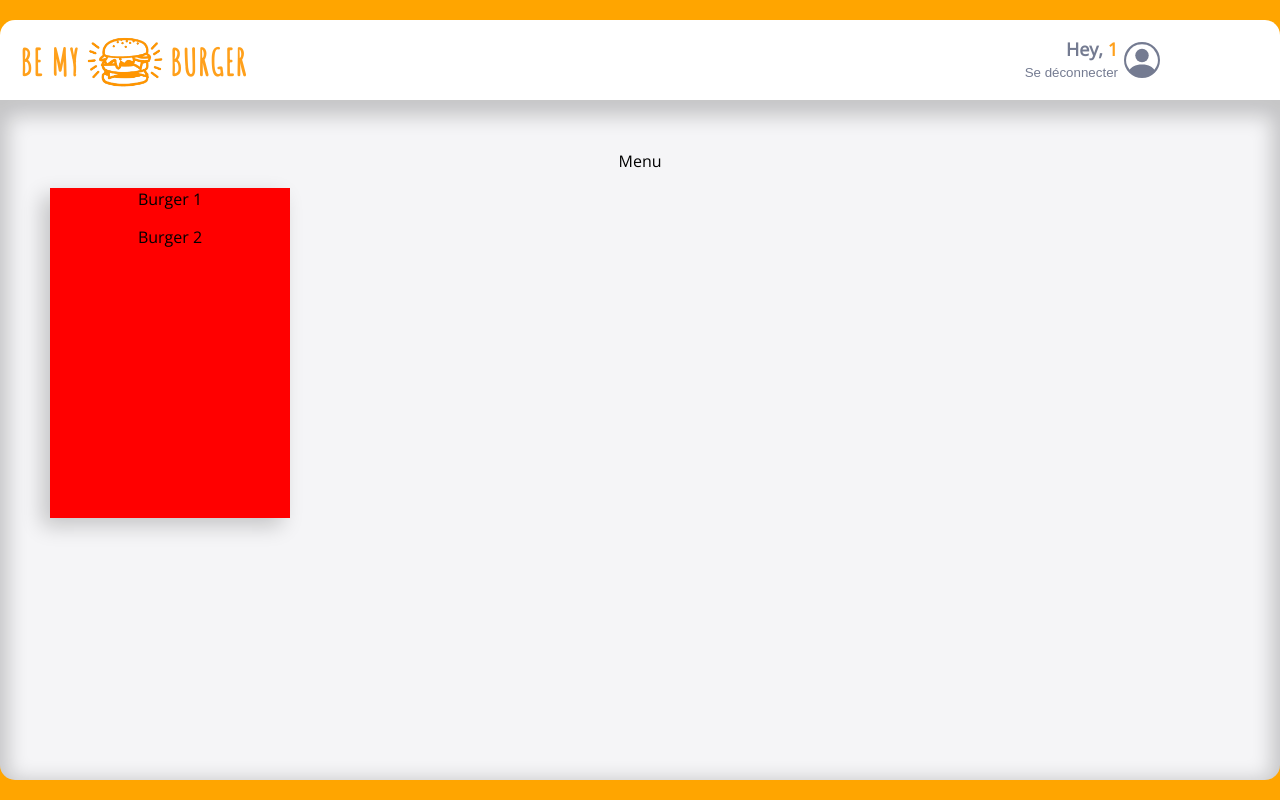
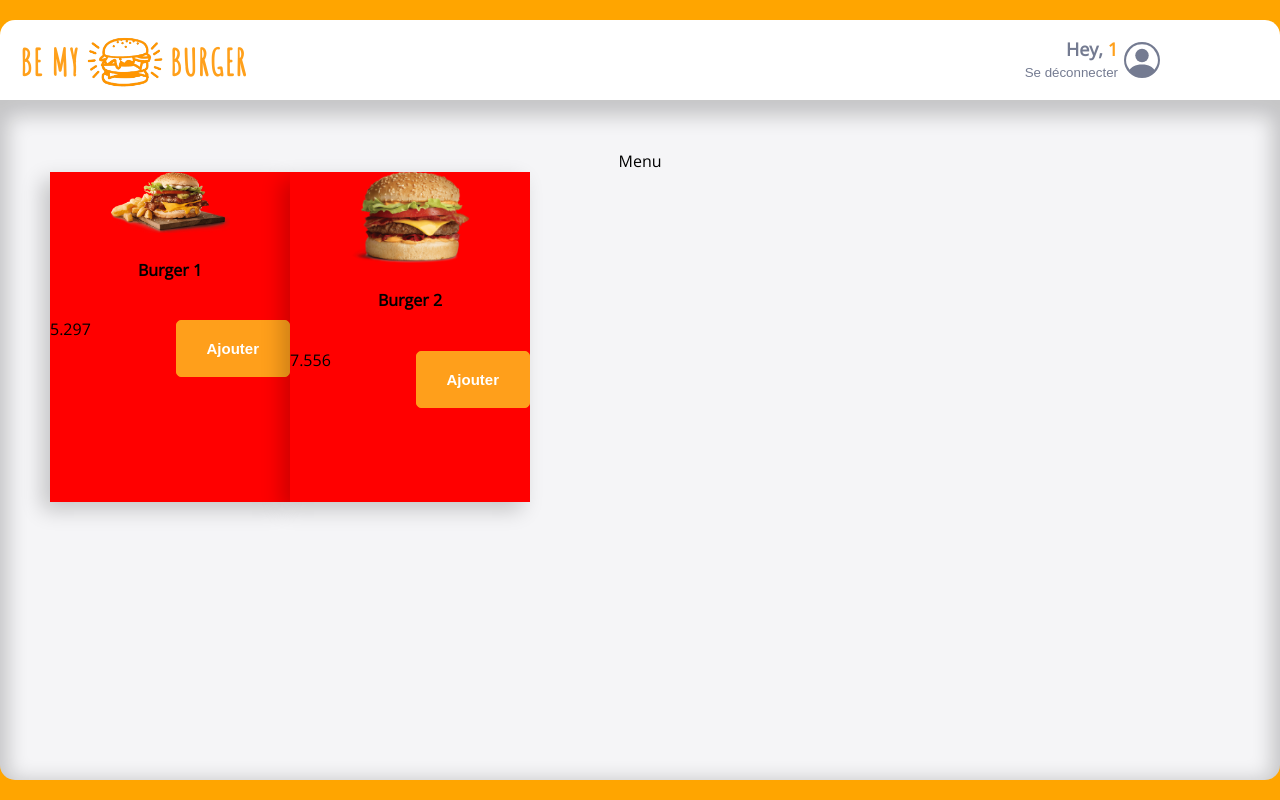
Before and after one commit to chiara-muller/be-my-burger, a React (Vite) app: page /order/1 in a window 1280 px wide. Built offline with nearby package versions, Linux system fonts and the light colour scheme.

Commit message:
F05: MENU > Cards layout + added data

```diff
--- a/src/components/pages/order/Card.jsx
+++ b/src/components/pages/order/Card.jsx
@@ -1,27 +1,47 @@
 import styled from "styled-components";
 import { fakeMenu1 } from "../../fakeMenu";
+import PrimaryButton from "../../resusable-ui/PrimaryButton"
 
 export default function Card() {
+
   return (
     <CardStyled>
       {fakeMenu1.map((menu) => {
         return (
-
-            <p key={menu.id}>{menu.title}</p>
-
+          <div key={menu.id} className="cards">
+            <img src={menu.imageSource} alt="menu image"/>
+            <h4 key={menu.id}>{menu.title}</h4>
+            <div className="bottom-card">
+              <p>{menu.price}</p>
+              <PrimaryButton label={"Ajouter"}/>
+            </div>
+          </div>
           )
-        })}
+      })}
     </CardStyled>
     )
   }
 
 const CardStyled = styled.div`
-  background-color: red;
-  width: 240px;
-  height: 330px;
-  box-shadow: -8px 8px 20px 0px rgb(0 0 0 / 20%);
 
-  .menu {
-    background-color: green;
+  display: flex;
+
+  .cards {
+    background-color: red;
+    width: 240px;
+    height: 330px;
+    box-shadow: -8px 8px 20px 0px rgb(0 0 0 / 20%);
+
+    img {
+      width: 50%;
+    }
+
+    .bottom-card {
+      display: flex;
+      justify-content: space-between;
+
+    }
   }
+
+
 `;
```
